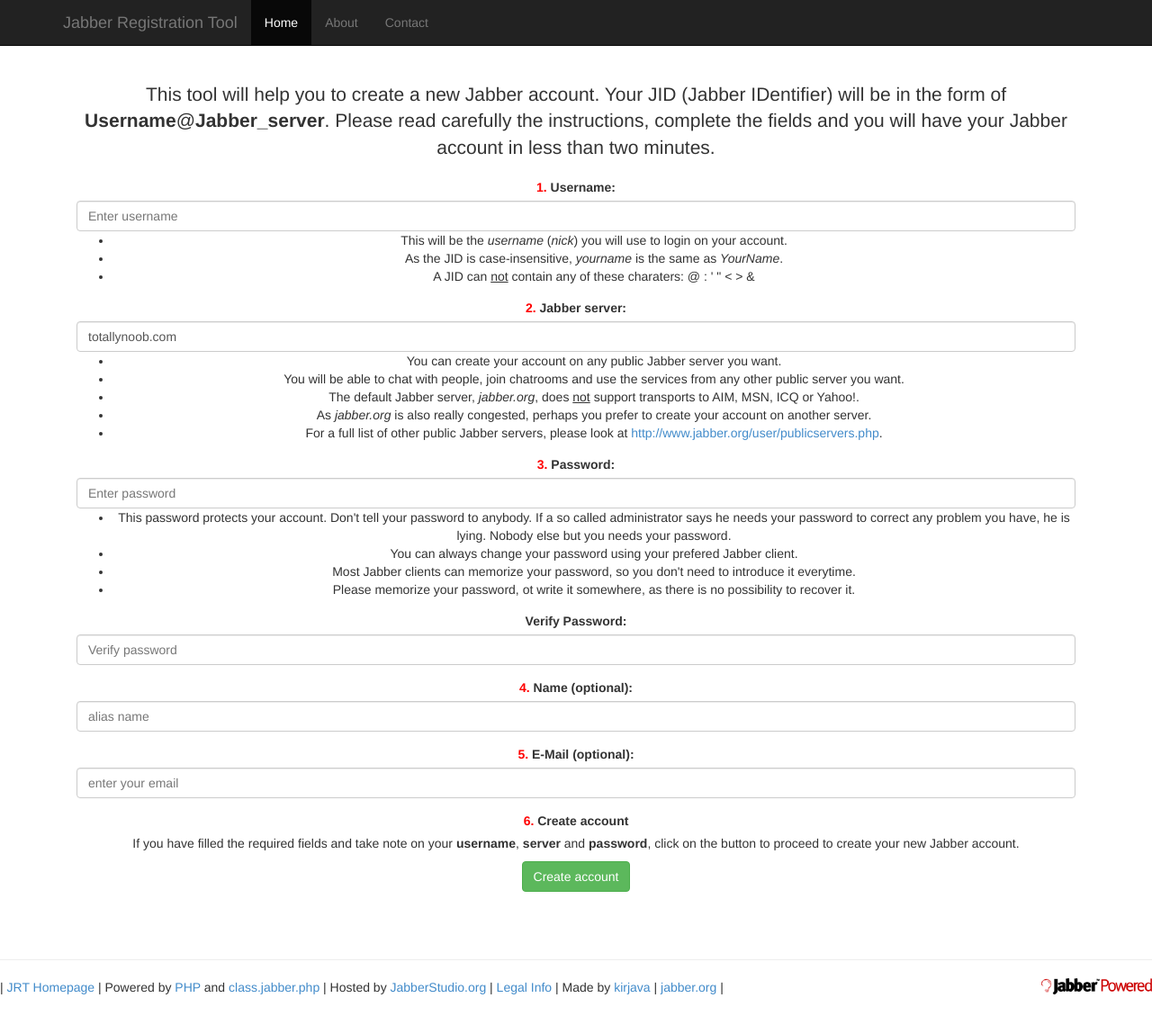
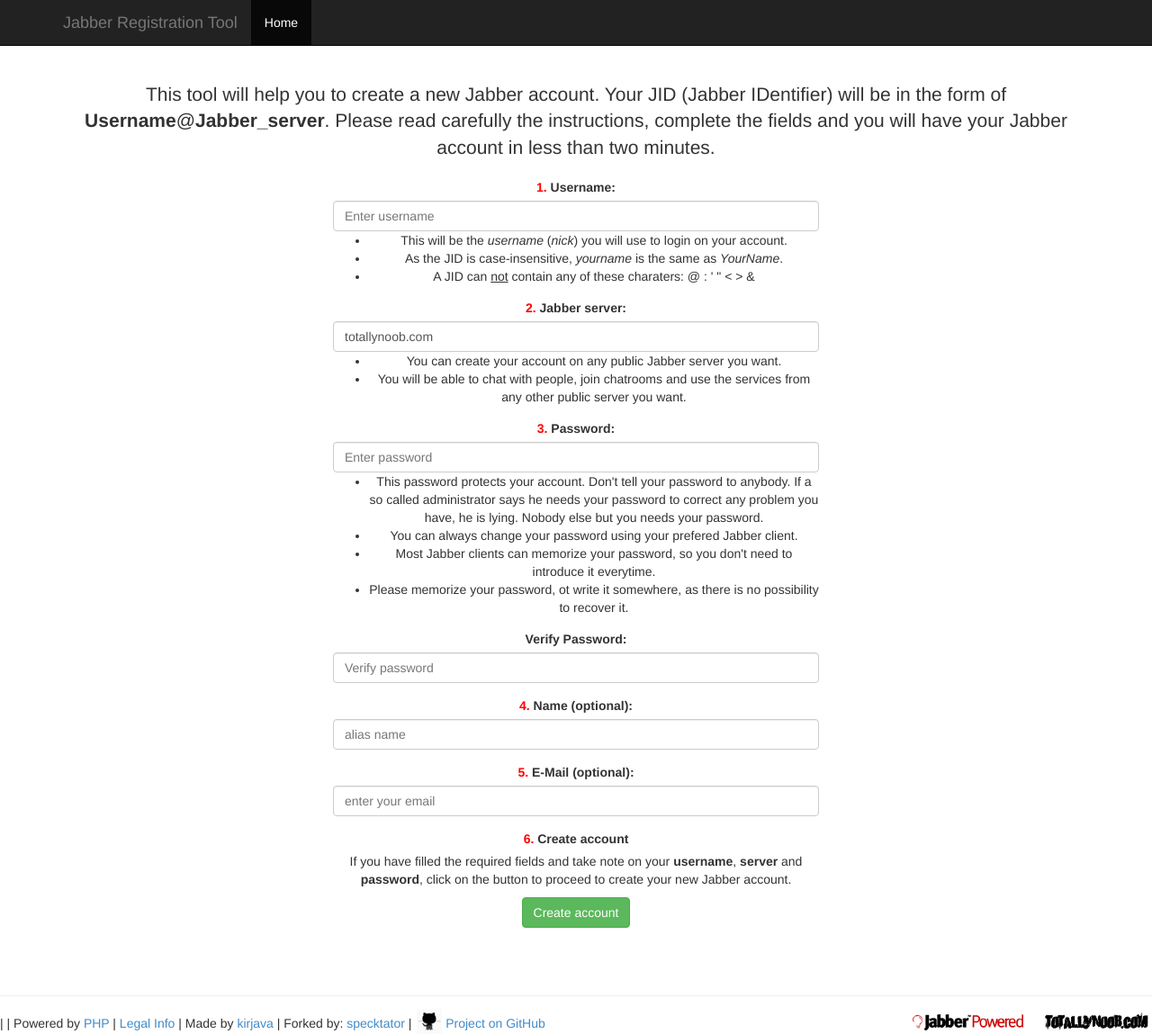
Before and after one commit to specktator/jabber-registration-tool, a PHP site: page / in a window 1280 px wide. Shown: the whole page at 90% size. Before the commit the page ends 1105 px from the top, so only its background shows below. Run offline with PHP 8.4, Linux system fonts and the light colour scheme; some libraries are stand-ins or nearby versions.

Commit message:
dynamically add some portions of the page structure
bootsrap css, js scripts
load navlinks from navlinks.php
load footer from footer.php
center alignment of main page content

```diff
--- /dev/null
+++ b/bootstrap.php
@@ -0,0 +1,4 @@
+  <link href="css/bootstrap.min.css" rel="stylesheet">
+  <link href="css/jrt.css" rel="stylesheet">
+  <script src="https://ajax.googleapis.com/ajax/libs/jquery/1.11.1/jquery.min.js"></script>
+  <script src="js/bootstrap.min.js"></script>
--- a/css/jrt.css
+++ b/css/jrt.css
@@ -5,3 +5,13 @@ body {
   padding: 40px 15px;
   text-align: center;
 }
+.tlogo {
+	height: 28px;
+	margin-top: -6px;
+    margin-left: 20px;
+}
+.githublogo {
+	height: 28px;
+	margin-top: -6px;
+    margin-left: 2px;
+}
--- /dev/null
+++ b/footer.php
@@ -0,0 +1,2 @@
+<a href="http://totallynoob.com/"><img src="totallynoob.png" alt="totallynoob" height="35" width="123" border="0" align="right" class="tlogo"/></a> | <a href="http://jabberpowered.org/"><img src="jabber-powered.png" alt="JabberPowered" height="18" width="123" border="0" align="right" /></a>
+| Powered by <a href="http://php.net/">PHP</a> | <a href="legal.php">Legal Info</a> | Made by <a href="http://hblug.debian.co.nz/kirjava/">kirjava</a> | Forked by: <a href="http://totallynoob.com/author/specktator">specktator</a> | <a href="https://github.com/specktator/jabber-registration-tool" alt="github repository - jabber registration tool"><img src="github.png" class	="githublogo" alt="github icon" /> Project on GitHub</a>
--- a/index.php
+++ b/index.php
@@ -5,11 +5,8 @@
   <meta name="author" content="Rene S. C. Bartosh (kirjava@jabber.org)" />
   <meta name="description" content="The Jabber Registration Tool (JRT) is a PHP: Hypertext Preprocessor (PHP) script that allows registration of Jabber I.D.'s (JID's) on a Jabber server via the web. It is distributed under the GNU General Public License (GPL)." />
   <meta name="keywords" content="jabber,ID,JID,account,register,registration,tool,utility,program,application,PHP,web,internet,www" />
-  <title>Jabber Registration Tool</title>
-  <link href="css/bootstrap.min.css" rel="stylesheet">
-  <link href="css/jrt.css" rel="stylesheet">
-  <script src="https://ajax.googleapis.com/ajax/libs/jquery/1.11.1/jquery.min.js"></script>
-  <script src="js/bootstrap.min.js"></script>
+  <title>totallynoob.com - Jabber Registration Tool</title>
+  <?php include 'bootstrap.php' ?>
 </head>
 
 <body>
@@ -26,9 +23,7 @@
       </div>
       <div class="collapse navbar-collapse">
         <ul class="nav navbar-nav">
-          <li class="active"><a href="#">Home</a></li>
-          <li><a href="#about">About</a></li>
-          <li><a href="#contact">Contact</a></li>
+          <?php include 'navlinks.php'; ?>
         </ul>
       </div><!--/.nav-collapse -->
     </div>
@@ -40,65 +35,64 @@
       Your JID (Jabber IDentifier) will be in the form of <b>Username</b>@<b>Jabber_server</b>.
       Please read carefully the instructions, complete the fields and you will have your Jabber account in less than two minutes.</p>
 
+      <div class="row">
+        <div class="col-lg-3"></div>
+        <div class="col-lg-6">
           <form role="form" method="post" action="register.php">
             <div class="form-group">
               <label for="username"><font color="red">1.</font> Username:</label>
-          <input type="text" class="form-control" name="username" id="username" maxlength="255" placeholder="Enter username">
+              <input class="form-control" name="username" id="username" maxlength="255" placeholder="Enter username" type="text">
               <ul>
                 <li>This will be the <em>username</em> (<em>nick</em>) you will use to login on your account.
-            <li>As the JID is case-insensitive, <em>yourname</em> is the same as <em>YourName</em>.
-            <li>A JID can <span style="text-decoration: underline;">not</span> contain any of these charaters: @ : ' " &lt; &gt; &amp;
-          </ul>
+                </li><li>As the JID is case-insensitive, <em>yourname</em> is the same as <em>YourName</em>.
+                </li><li>A JID can <span style="text-decoration: underline;">not</span> contain any of these charaters: @ : ' " &lt; &gt; &amp;
+              </li></ul>
             </div>
             <div class="form-group">
               <label for="server"><font color="red">2.</font> Jabber server:</label>
-        <input type="text" class="form-control" size="20" id="server" name="server" value="totallynoob.com">
+              <input class="form-control" size="20" id="server" name="server" value="totallynoob.com" type="text">
               <ul>
                 <li>You can create your account on any public Jabber server you want.
-          <li>You will be able to chat with people, join chatrooms and use the services from any other public server you want.
-          <li>The default Jabber server, <em>jabber.org</em>, does <span style="text-decoration: underline;">not</span>
-                support transports to AIM, MSN, ICQ or Yahoo!.
-          <li>As <em>jabber.org</em> is also really congested, perhaps you prefer to create your account on another server.
-          <li>For a full list of other public Jabber servers, please look at
-                <a href="http://www.jabber.org/user/publicservers.php">http://www.jabber.org/user/publicservers.php</a>.
-        </ul>
+                </li><li>You will be able to chat with people, join chatrooms and use the services from any other public server you want.
+              </li></ul>
             </div>
             <div class="form-group">
               <label for="password"><font color="red">3.</font> Password:</label>
-        <input type="password" class="form-control" size="20" id="password" name="password" maxlength="255" placeholder="Enter password">
+              <input class="form-control" size="20" id="password" name="password" maxlength="255" placeholder="Enter password" type="password">
               <ul>
                 <li>This password protects your account. Don't tell your password to anybody.
                     If a so called administrator says he needs your password to correct any problem you have, he is lying.
                     Nobody else but you needs your password.
-          <li>You can always change your password using your prefered Jabber client.
-          <li>Most Jabber clients can memorize your password, so you don't need to introduce it everytime.
-          <li>Please memorize your password, ot write it somewhere, as there is no possibility to recover it.
-        </ul>
+                </li><li>You can always change your password using your prefered Jabber client.
+                </li><li>Most Jabber clients can memorize your password, so you don't need to introduce it everytime.
+                </li><li>Please memorize your password, ot write it somewhere, as there is no possibility to recover it.
+              </li></ul>
             </div>
             <div class="form-group">
               <label for="password2">Verify Password:</label>
-        <input type="password" class="form-control" id="password2" placeholder="Verify password" size="20" name="password2" maxlength="255">
+              <input class="form-control" id="password2" placeholder="Verify password" size="20" name="password2" maxlength="255" type="password">
             </div>
             <div class="form-group">
-        <label for="name"><font color="red">4.</font> Name</b> (optional):</label>
-        <input type="text" class="form-control" id="name" placeholder="alias name" size="20" name="name" maxlength="255">
+              <label for="name"><font color="red">4.</font> Name (optional):</label>
+              <input class="form-control" id="name" placeholder="alias name" size="20" name="name" maxlength="255" type="text">
             </div>
             <div class="form-group">
-        <label for="email"><font color="red">5.</font> E-Mail</b> (optional):</label>
-        <input type="text" class="form-control" id="email" placeholder="enter your email" size="20" name="email" maxlength="255">
+              <label for="email"><font color="red">5.</font> E-Mail (optional):</label>
+              <input class="form-control" id="email" placeholder="enter your email" size="20" name="email" maxlength="255" type="text">
             </div>
             <div class="form-group">
               <label for="email"><font color="red">6.</font> Create account</label>
               <p>If you have filled the required fields and take note on your <b>username</b>, <b>server</b> and <b>password</b>, click on the button to proceed to create your new Jabber account.</p>
-        <input type="submit" class="btn btn-success" value="Create account">
+              <input class="btn btn-success" value="Create account" type="submit">
               <!-- <input type="reset" value="Reset Form"> -->
             </div>
-
           </form>
+        </div>
+        <div class="col-lg-3"></div>
+      </div> <!-- .row -->
     </div>
   </div>
 <hr>
-<a href="http://jabberpowered.org/"><img src="jabber-powered.png" alt="JabberPowered" height="18" width="123" border="0" align="right" /></a>
-| <a href="http://jrt.jabberstudio.org/">JRT Homepage</a> | Powered by <a href="http://php.net/">PHP</a> and <a href="http://jabber.g-blog.net/">class.jabber.php</a> | Hosted by <a href="http://jabberstudio.org/">JabberStudio.org</a> | <a href="legal.php">Legal Info</a> | Made by <a href="http://hblug.debian.co.nz/kirjava/">kirjava</a> | <a href="http://jabber.org/">jabber.org</a> |
+<?php include 'footer.php'; ?>
 </body>
 </html>
--- /dev/null
+++ b/navlinks.php
@@ -0,0 +1 @@
+<li class="active"><a href="index.php">Home</a></li>
```
Also changed, not shown: legal.php (+5 -2 lines), register.php (+10 -13 lines), github.png (added), totallynoob.png (added). Lines whose indentation alone changed are shown as unchanged.
